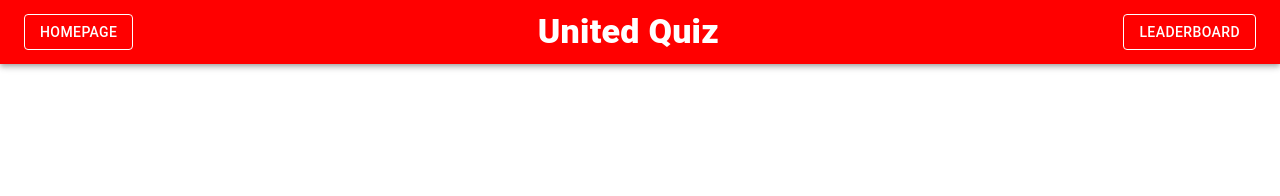
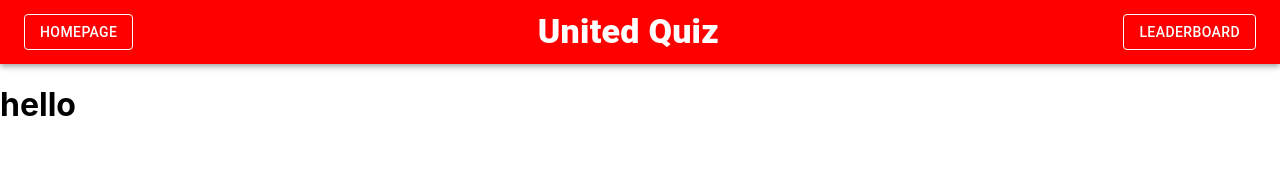
Before and after one commit to alakijaayo/United-FE, a React (Create React App) app: page / in a window 1280 px wide. Shown: the top 196 px of the page. Built offline with nearby package versions, Linux system fonts and the light colour scheme.

Commit message:
Adding Homepage

```diff
--- a/src/app/App.tsx
+++ b/src/app/App.tsx
@@ -1,12 +1,10 @@
 import React from "react";
-import Footer from "../components/Footer";
-import Header from "../components/Header";
+import Router from "./Routes";
 
 function App() {
   return (
     <div>
-      <Header />
-      <Footer />
+      <Router />
     </div>
   );
 }
--- /dev/null
+++ b/src/app/Routes.tsx
@@ -0,0 +1,11 @@
+import { Route, Routes } from "react-router-dom";
+import HomePage from "../pages/HomePage/HomePage";
+function Router() {
+  return (
+    <Routes>
+      <Route path="/" element={<HomePage />} />
+    </Routes>
+  );
+}
+
+export default Router;
--- a/src/index.tsx
+++ b/src/index.tsx
@@ -2,6 +2,7 @@ import React from "react";
 import ReactDOM from "react-dom/client";
 import "./index.css";
 import App from "./app";
+import { BrowserRouter } from "react-router-dom";
 import reportWebVitals from "./reportWebVitals";
 
 const root = ReactDOM.createRoot(
@@ -9,7 +10,9 @@ const root = ReactDOM.createRoot(
 );
 root.render(
   <React.StrictMode>
-    <App />
+    <BrowserRouter>
+      <App />
+    </BrowserRouter>
   </React.StrictMode>
 );
 
--- /dev/null
+++ b/src/layout/Layout.styles.tsx
@@ -0,0 +1,5 @@
+import { styled } from "@mui/material";
+
+export const StyledBody = styled("div")`
+  display: flex;
+`;
--- /dev/null
+++ b/src/layout/Layout.tsx
@@ -0,0 +1,19 @@
+import Footer from "../components/Footer";
+import Header from "../components/Header";
+import { StyledBody } from "./Layout.styles";
+
+interface LayoutProps {
+  children: React.ReactNode;
+}
+
+function Layout({ children }: LayoutProps) {
+  return (
+    <>
+      <Header />
+      <StyledBody>{children}</StyledBody>
+      <Footer />
+    </>
+  );
+}
+
+export default Layout;
--- /dev/null
+++ b/src/layout/index.tsx
@@ -0,0 +1 @@
+export { default } from "./Layout";
--- /dev/null
+++ b/src/pages/HomePage/HomePage.tsx
@@ -0,0 +1,11 @@
+import Layout from "../../layout";
+
+function HomePage() {
+  return (
+    <Layout>
+      <h1>hello</h1>
+    </Layout>
+  );
+}
+
+export default HomePage;
```
